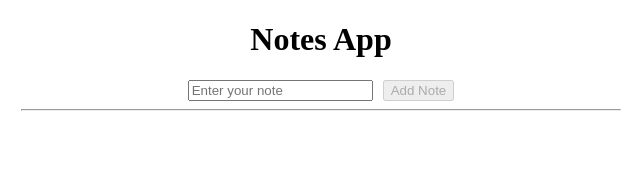
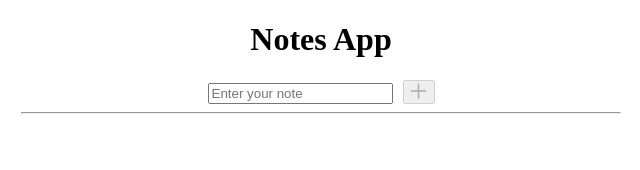
Before and after one commit to prithiksam-Noblq/project, an Angular app: page / in a window 1280 px wide. Shown: the top 170 px of the page, without its empty margins (319-959 px from the left). Built offline with nearby package versions, Linux system fonts and the light colour scheme.

Commit message:
new changes

```diff
--- a/angular.json
+++ b/angular.json
@@ -37,7 +37,8 @@
               }
             ],
             "styles": [
-              "src/styles.css"
+              "src/styles.css",
+              "node_modules/primeicons/primeicons.css"
             ],
             "scripts": []
           },
--- a/package.json
+++ b/package.json
@@ -18,6 +18,9 @@
     "@angular/platform-browser": "^19.0.0",
     "@angular/platform-browser-dynamic": "^19.0.0",
     "@angular/router": "^19.0.0",
+    "@primeng/themes": "^19.0.2",
+    "primeicons": "^7.0.0",
+    "primeng": "^19.0.2",
     "rxjs": "~7.8.0",
     "tslib": "^2.3.0",
     "zone.js": "~0.15.0"
--- a/src/app/app.module.ts
+++ b/src/app/app.module.ts
@@ -4,6 +4,7 @@ import { FormsModule, ReactiveFormsModule } from '@angular/forms';
 import { AppRoutingModule } from './app-routing.module';
 import { AppComponent } from './app.component';
 import { NotesComponent } from './notes-page/notes/notes.component';
+
 
 @NgModule({
   declarations: [
--- a/src/app/notes-page/notes/notes.component.html
+++ b/src/app/notes-page/notes/notes.component.html
@@ -1,6 +1,5 @@
 <div class="container">
     <h1>Notes App</h1>
-
     <!-- Note Input Form -->
     <form (ngSubmit)="addNote()">
       <input
@@ -10,7 +9,9 @@
         placeholder="Enter your note"
         required
       />
-      <button type="submit" [disabled]="!newNote.trim()">Add Note</button>
+      <button type="submit" [disabled]="!newNote.trim()">
+        <i class="pi pi-plus" style="font-size: 1rem"></i>
+      </button>
     </form>
 
     <hr />
@@ -19,8 +20,12 @@
     <ul>
       <li *ngFor="let note of notes; let i = index">
         <span>{{ note }}</span>
-        <button (click)="editNote(i)">Edit</button>
-        <button (click)="deleteNote(i)">Delete</button>
+        <button (click)="editNote(i)" style="margin-right: 8px">
+          <i class="pi pi-pencil" style="font-size: 1rem"></i>
+        </button>
+        <button (click)="deleteNote(i)">
+          <i class="pi pi-trash" style="font-size: 1rem"></i>
+        </button>
       </li>
     </ul>
   </div>
```
Also changed, not shown: 1 other file (tests, documents, lock files or other folders).
